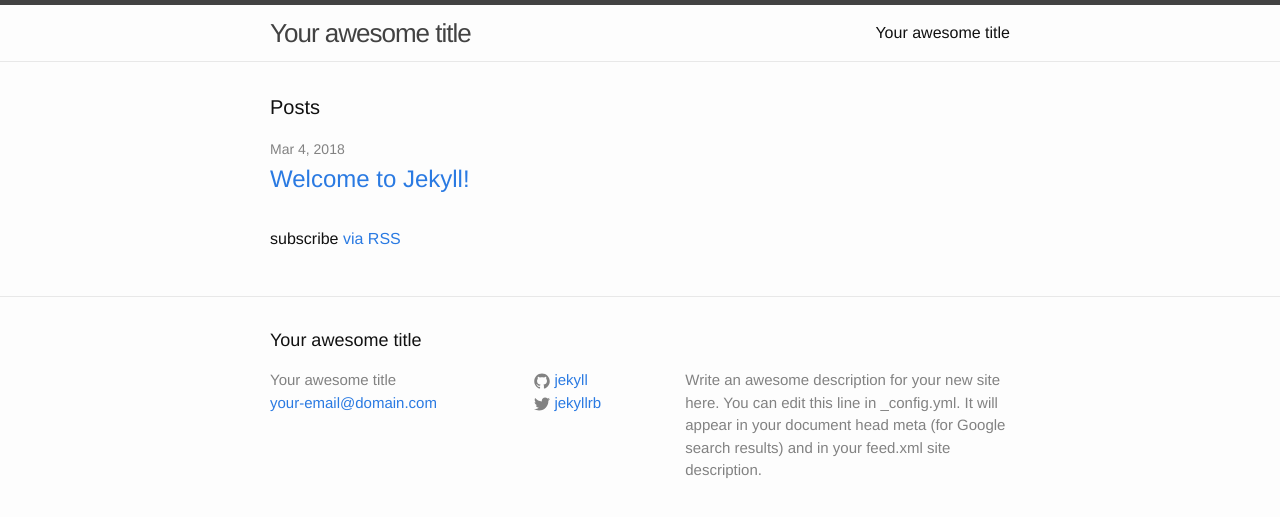
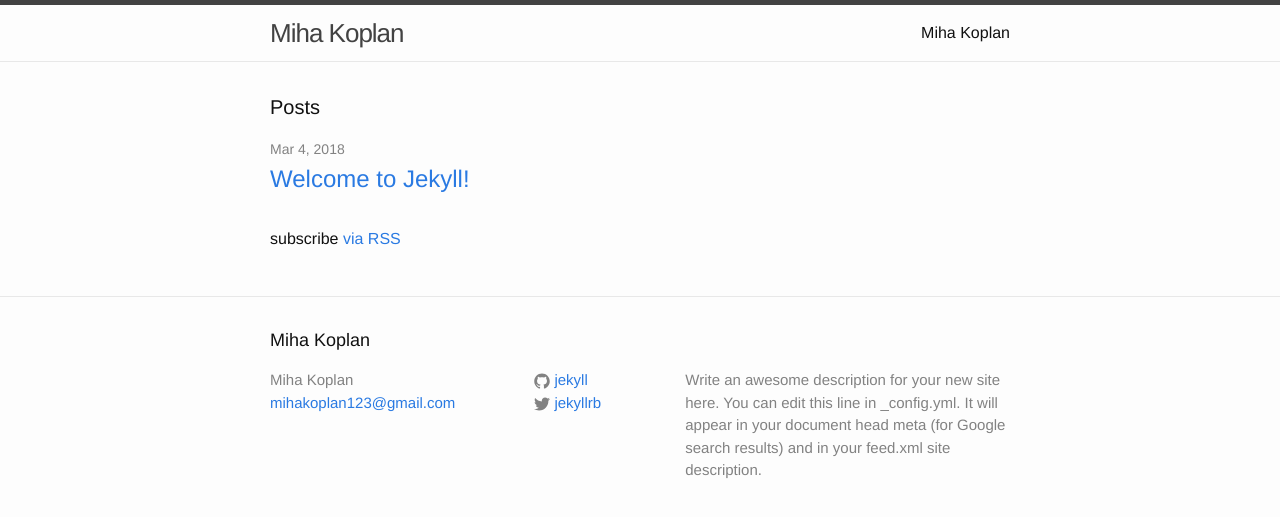
Before and after one commit to Koplan/koplan.github.io, a Jekyll site: the page built from index.html, in a window 1280 px wide. Shown: the top 517 px of the page. Built offline with Jekyll 4.4.1, drawn with Linux system fonts in a browser that asks for light colours.

Commit message:
Update _config.yml

```diff
--- a/_config.yml
+++ b/_config.yml
@@ -6,8 +6,8 @@
 # 'jekyll serve'. If you change this file, please restart the server process.
 
 # Site settings
-title: Your awesome title
-email: your-email@domain.com
+title: Miha Koplan
+email: mihakoplan123@gmail.com
 description: > # this means to ignore newlines until "baseurl:"
   Write an awesome description for your new site here. You can edit this
   line in _config.yml. It will appear in your document head meta (for
```
